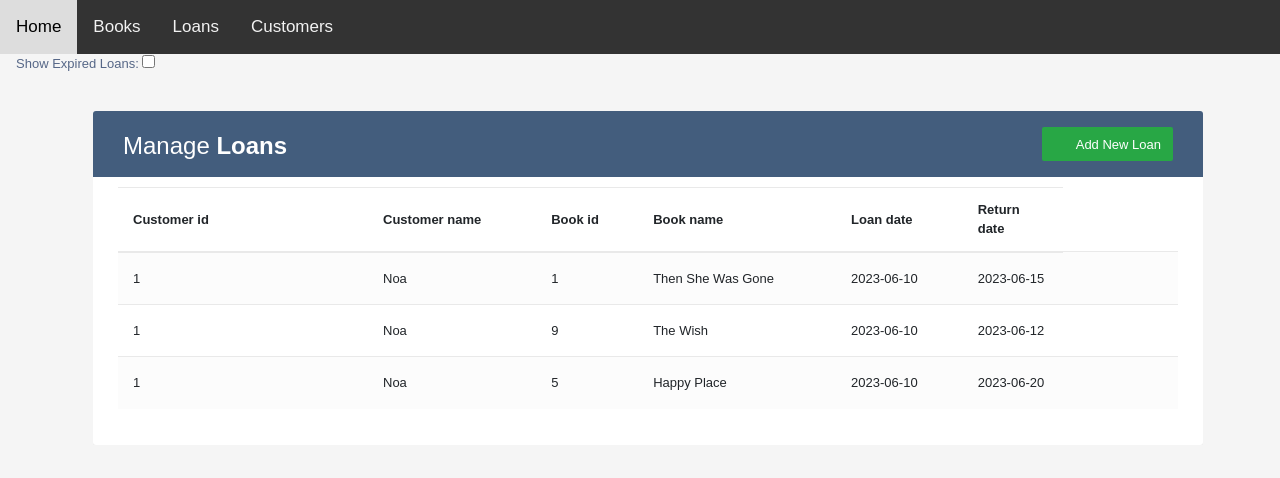
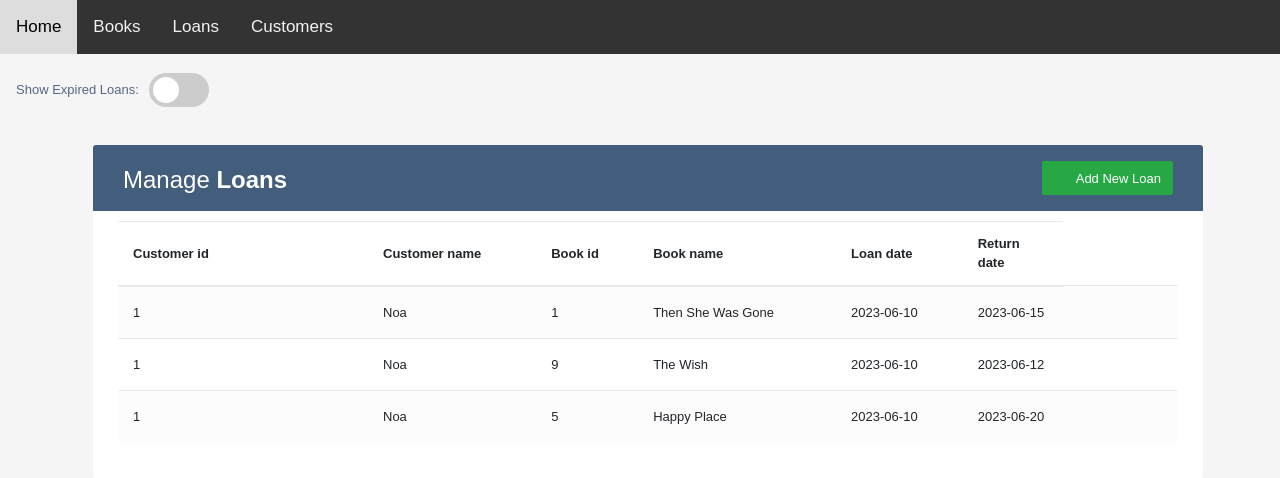
Before and after one commit to inbalmagen/library, a Flask app: page /loansPage in a window 1280 px wide. Shown: the top 478 px of the page. Run offline with Flask 3, Linux system fonts and the light colour scheme; data comes from the database, SQL or seed files in the repository; some libraries are stand-ins or nearby versions.

Commit message:
button search expired loans working

```diff
--- a/templates/loans1.html
+++ b/templates/loans1.html
@@ -1,5 +1,6 @@
 {% extends "base.html" %}
 {% block content %}
+
 <script>
 	$(document).on("click", ".edit", function () {
 		var myLoanId = $(this).data('id');
@@ -83,7 +84,7 @@
   };
 
   const toggleExpiredLoans = () => {
-	const expiredLoansToggle = document.getElementById("expiredLoansToggle1");
+	const expiredLoansToggle = document.getElementById("expiredLoansToggle");
     if (expiredLoansToggle && expiredLoansToggle.checked) {
       loadExpiredLoans();
     } else {
@@ -95,13 +96,101 @@
 
 </script>
 
+<style>
+    .toggle-container {
+        display: flex;
+        align-items: center;
+    }
+
+    .toggle-container label {
+        margin-right: 10px;
+    }
+
+    .switch {
+        position: relative;
+        display: inline-block;
+        width: 60px;
+        height: 34px;
+    }
+
+    .switch input {
+        opacity: 0;
+        width: 0;
+        height: 0;
+    }
+
+    .slider {
+        position: absolute;
+        cursor: pointer;
+        top: 0;
+        left: 0;
+        right: 0;
+        bottom: 0;
+        background-color: #ccc;
+        -webkit-transition: .4s;
+        transition: .4s;
+        border-radius: 34px;
+    }
+
+    .slider:before {
+        position: absolute;
+        content: "";
+        height: 26px;
+        width: 26px;
+        left: 4px;
+        bottom: 4px;
+        background-color: white;
+        -webkit-transition: .4s;
+        transition: .4s;
+        border-radius: 50%;
+    }
+
+    input:checked + .slider {
+        background-color: #2196F3;
+    }
+
+    input:focus + .slider {
+        box-shadow: 0 0 1px #2196F3;
+    }
+
+    input:checked + .slider:before {
+        -webkit-transform: translateX(26px);
+        -ms-transform: translateX(26px);
+        transform: translateX(26px);
+    }
+
+    /* Rounded sliders */
+    .slider.round {
+        border-radius: 34px;
+    }
+
+    .slider.round:before {
+        border-radius: 50%;
+    }
+</style>
+
+<br/>
 <div class="toggle-container">
-	<label>Show Expired Loans:</label>
-	<label class="switch">
-	  <input type="checkbox" id="expiredLoansToggle1" onclick="toggleExpiredLoans()">
-	  <span class="slider round"></span>
-	</label>
-  </div>
+    <label for="expiredLoansToggle">Show Expired Loans:</label>
+    <label class="switch">
+        <input type="checkbox" id="expiredLoansToggle">
+        <span class="slider round"></span>
+    </label>
+</div>
+
+<script>
+    // Function to toggle expired loans based on checkbox state
+    document.getElementById("expiredLoansToggle").addEventListener("change", function() {
+        // var isChecked = this.checked;
+		toggleExpiredLoans();
+        // Show/hide expired loans based on checkbox state
+        // var expiredLoans = document.querySelectorAll("#tableBody tr:not(:nth-child(6):empty)");
+        // expiredLoans.forEach(function(row) {
+        //     row.style.display = isChecked ? "table-row" : "table-row";
+        // });
+    });
+</script>
+
 
 <div class="container-xl">
 	<div class="table-responsive">
```
